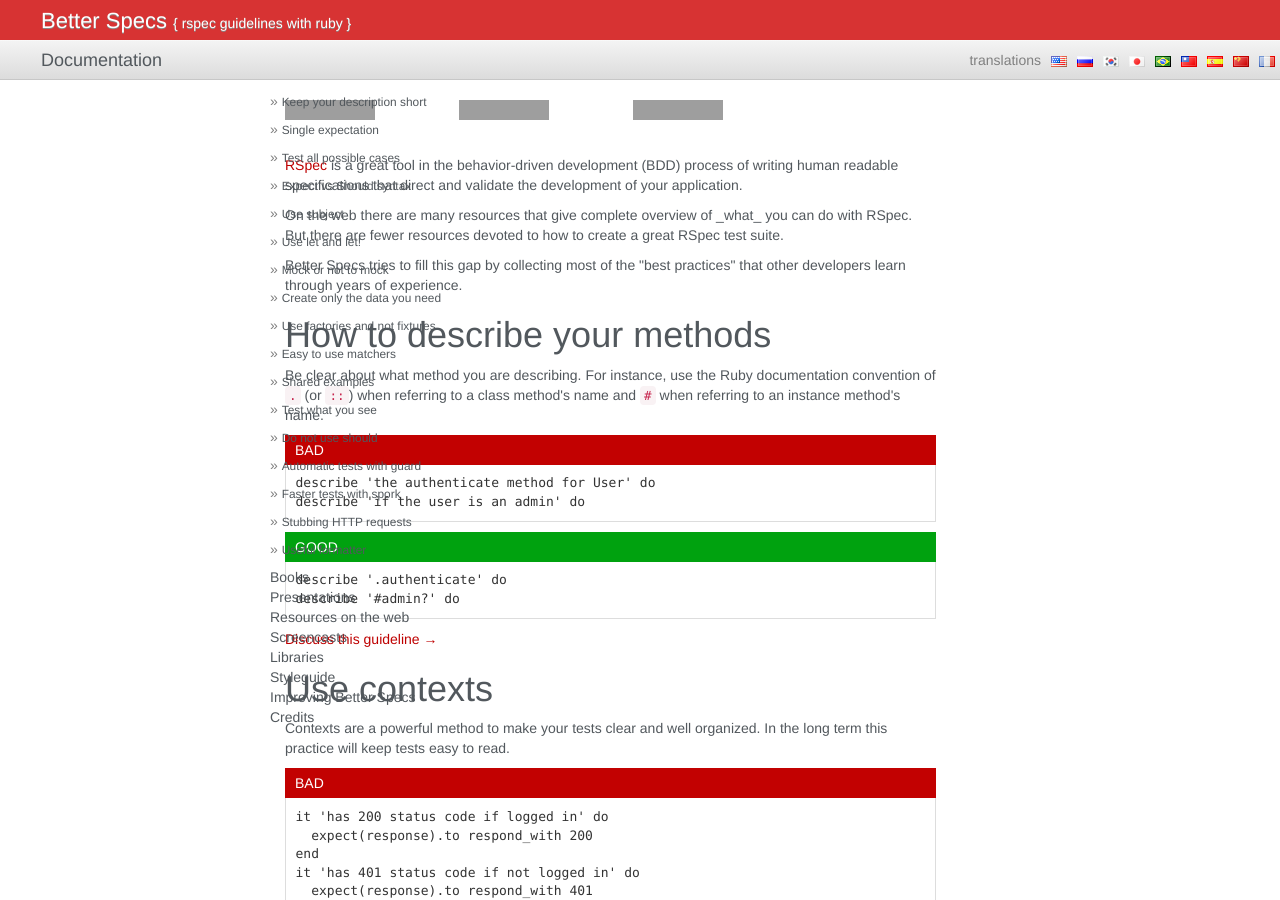
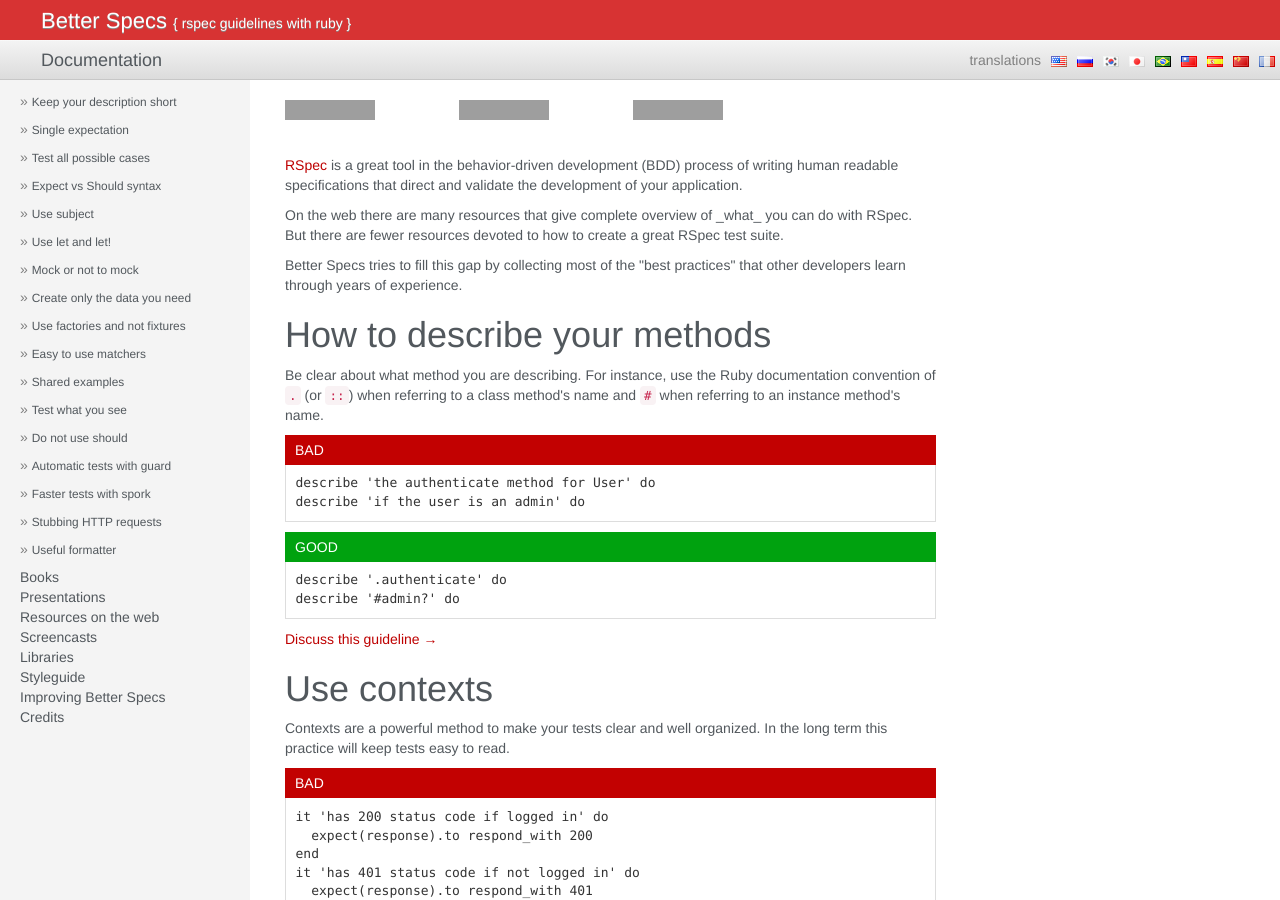
Before and after one commit to akz92/akz92.github.io, a Jekyll site: the page built from index.html, in a window 1280 px wide and 900 px high. Built offline with Jekyll 4.4.1, drawn with Linux system fonts in a browser that asks for light colours; grey boxes are pictures that could not be loaded.

Commit message:
Update index.html

```diff
--- a/index.html
+++ b/index.html
@@ -2,7 +2,7 @@
 layout: default
 ---
 
-<div id="simple-sidebar">
+<div id="sidebar-wrapper">
   <ul class="sidebar-nav">
     <li><a href="/">Introduction to rspec guidelines</a></li>
     <li>&raquo; <a href="#describe">How to describe your methods</a></li>
```
